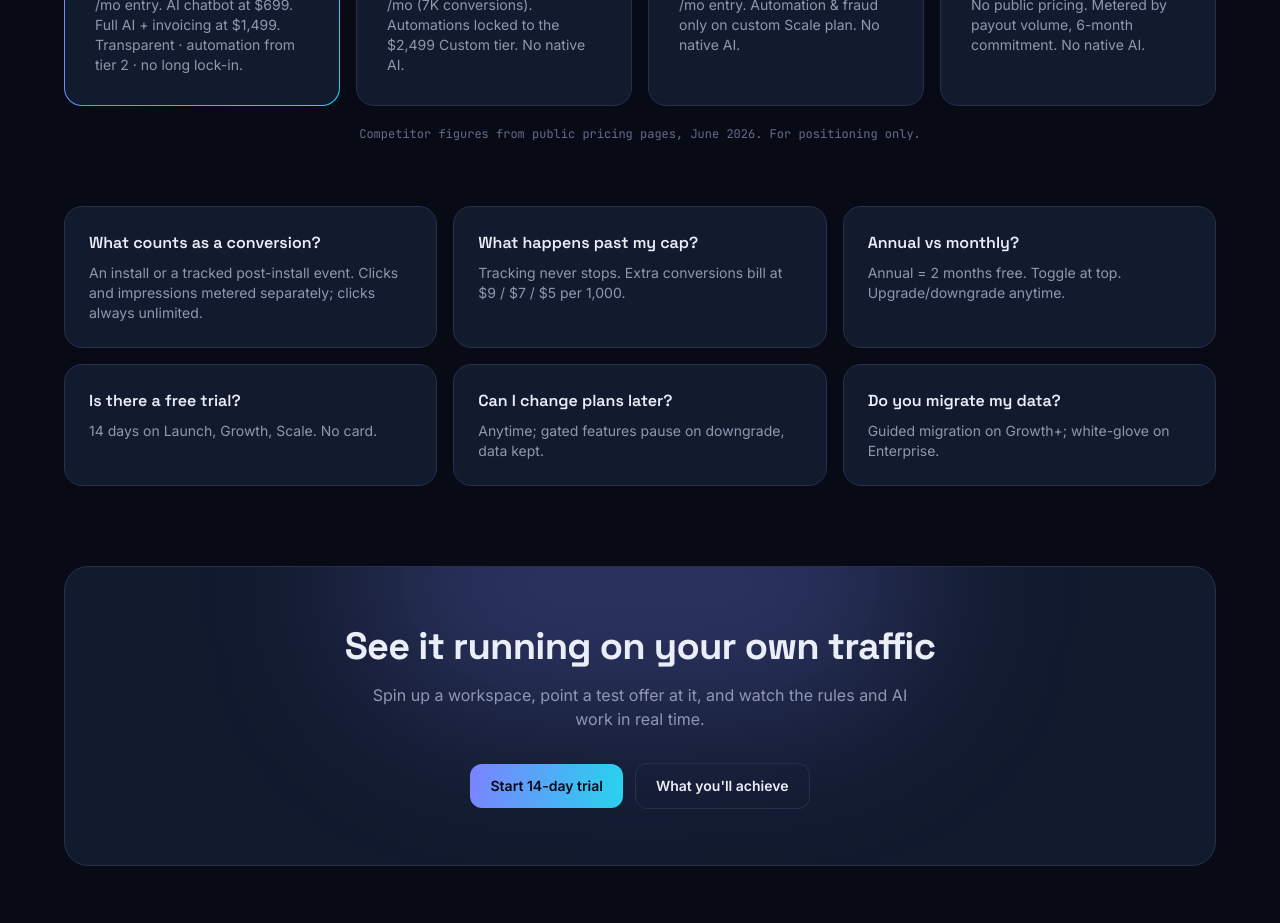
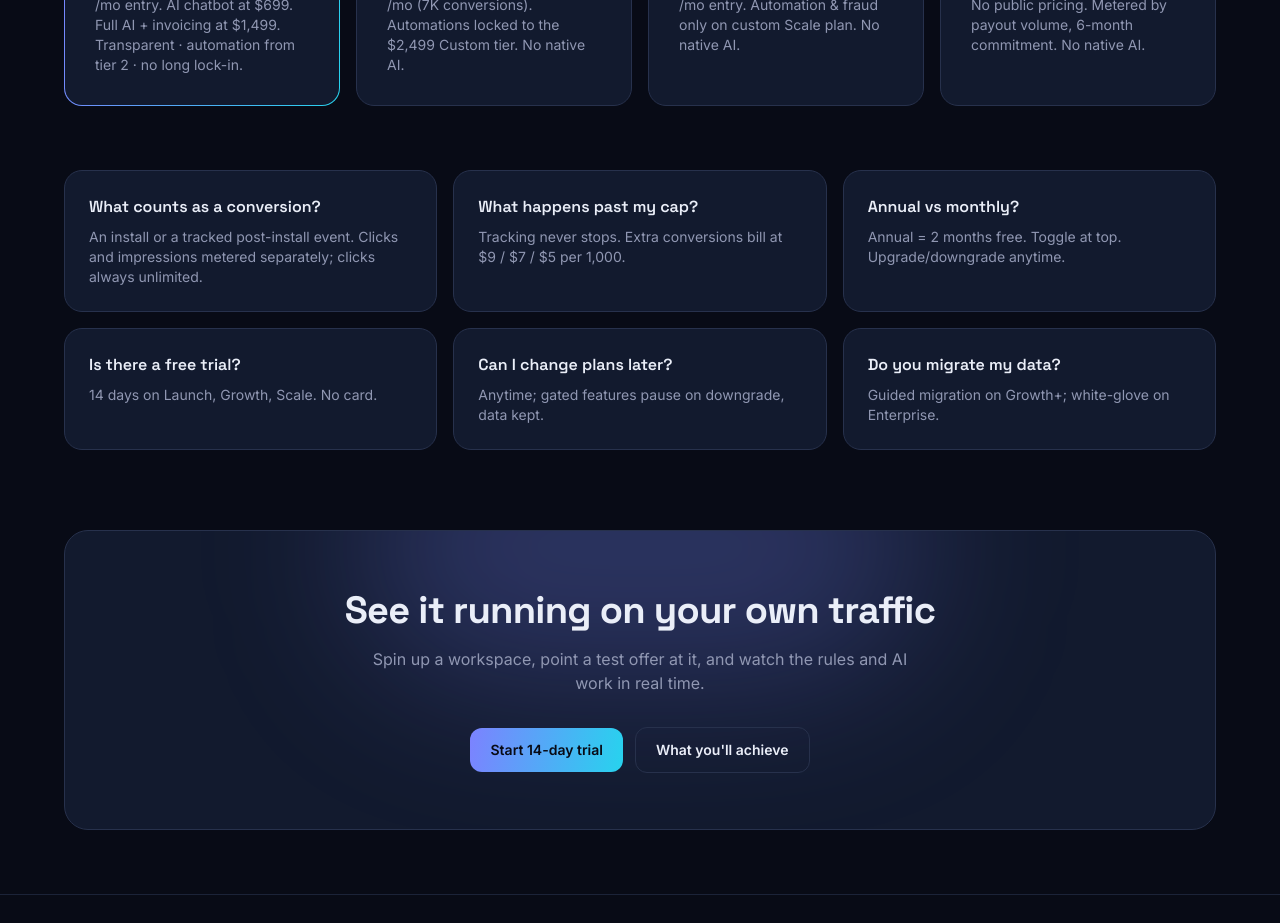
Before and after one commit to charafeddinecherkaoui/Afilize, a Next.js app: page /pricing in a window 1280 px wide. Shown: the part 3560-4483 px from the top of the page. Built offline with nearby package versions, Linux system fonts and the light colour scheme.

Commit message:
Delete competitor figures footnote from pricing page

```diff
--- a/src/app/pricing/page.tsx
+++ b/src/app/pricing/page.tsx
@@ -310,10 +310,6 @@ export default function PricingPage() {
             ),
           )}
         </div>
-        <p className="mt-5 text-center font-mono text-xs text-text-dim">
-          Competitor figures from public pricing pages, June 2026. For
-          positioning only.
-        </p>
       </section>
 
       {/* 5.5 Billing FAQ */}
```
